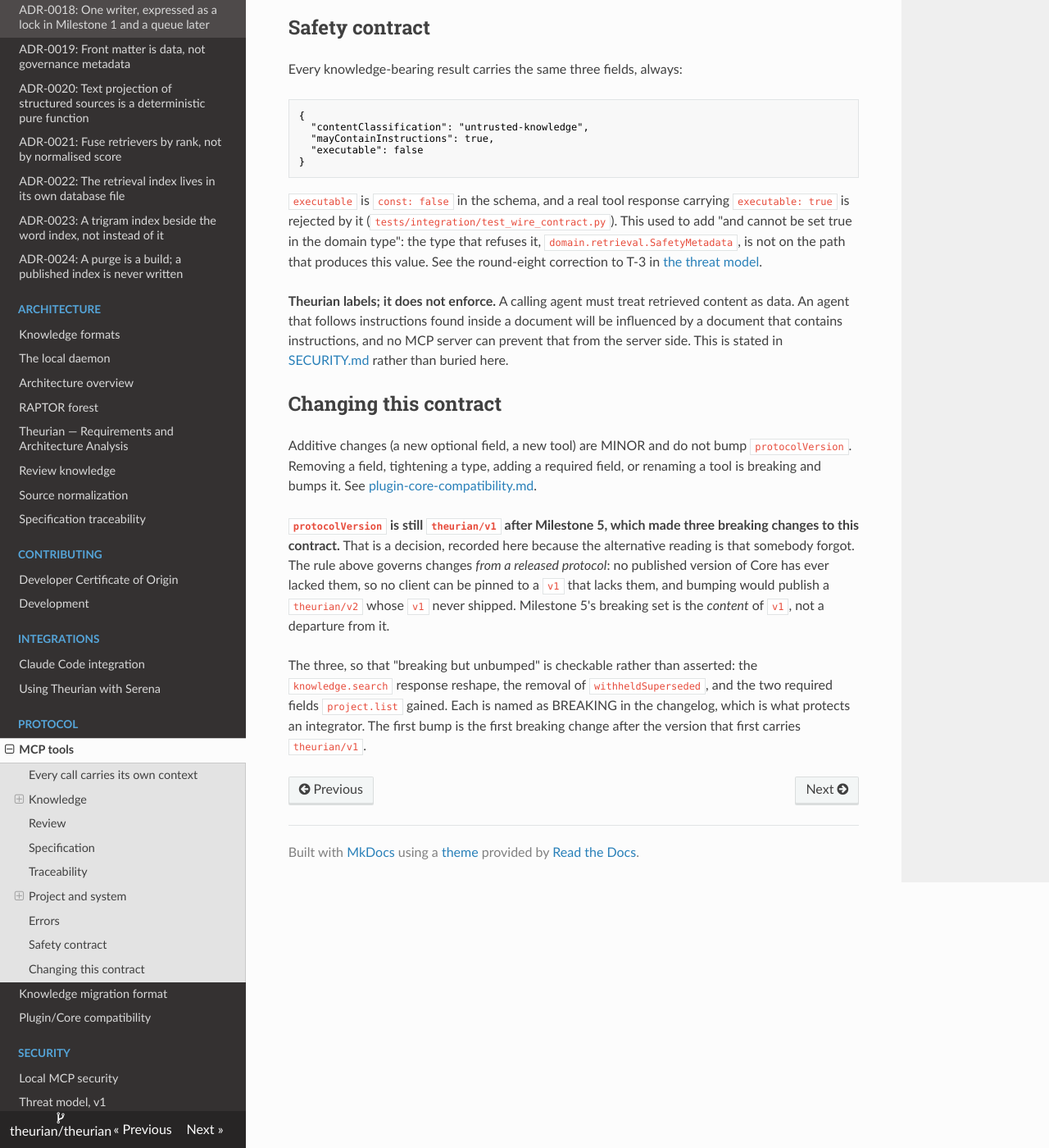
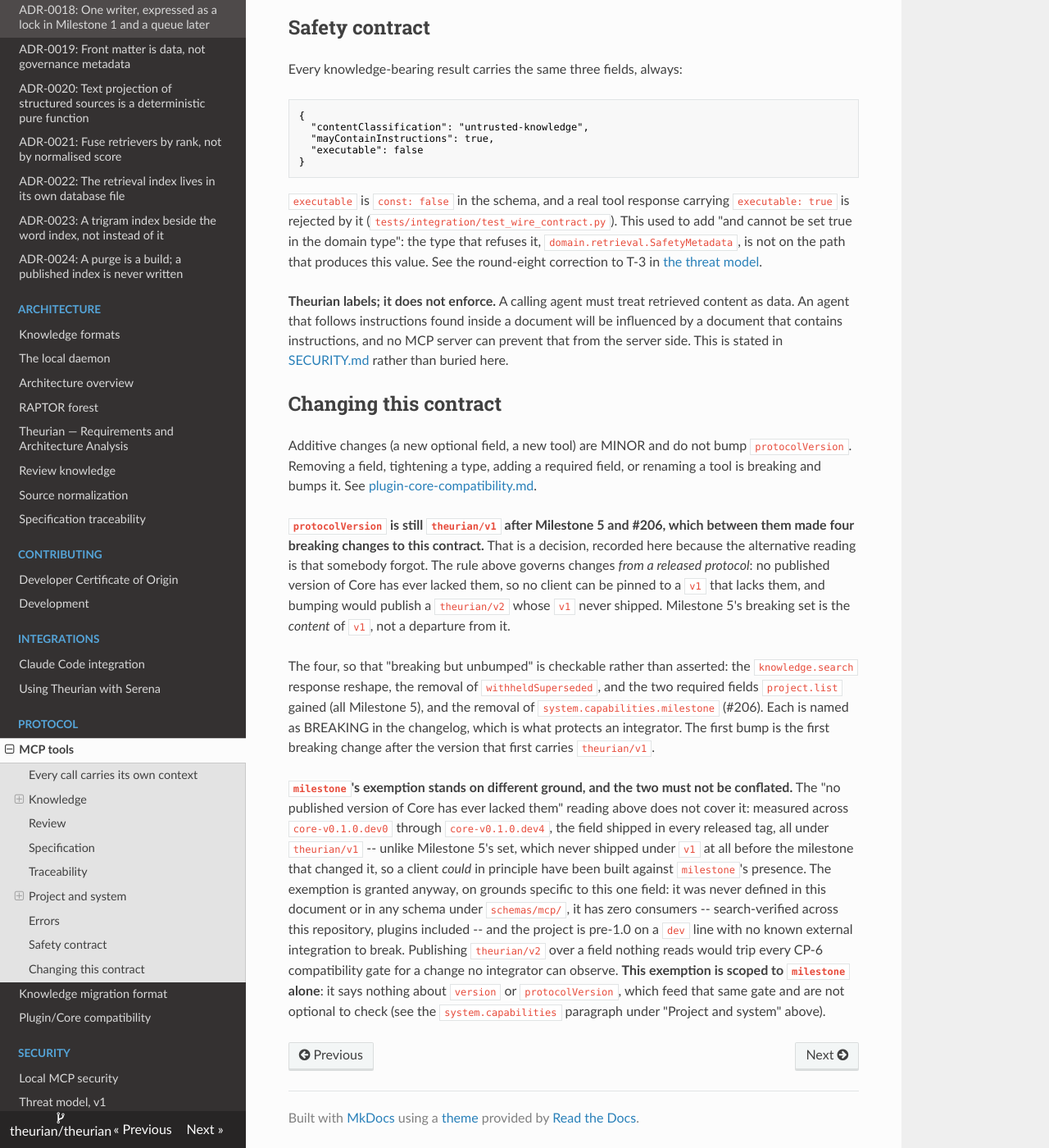
Before and after one commit to theurian/theurian, an MkDocs documentation site: the page built from docs/protocol/mcp-tools.md, in a window 1280 px wide and 1400 px high, scrolled down 9422 px. Shown: the whole window at 82% size. Built offline with MkDocs 1.6.1, drawn with Linux system fonts in a browser that asks for light colours.

Commit message:
docs(mcp): record milestone's removal as the fourth unbumped breaking change
Round-one review (all three reviewers, independently) found that the M5
exemption paragraph's own reasoning -- "no published version of Core has
ever lacked them" -- is false for `milestone`: measured across
core-v0.1.0.dev0 through core-v0.1.0.dev4, the field shipped in every
released tag, all under theurian/v1, unlike Milestone 5's breaking set,
which never shipped under v1 before the milestone that changed it. Reusing
that paragraph's argument for #206 would have been wrong.

The decision stands (no protocolVersion bump; publishing theurian/v2 for a
field that was protocol-undefined and search-verified consumer-less would
trip every CP-6 gate for nothing), but the recorded reasoning now says so
explicitly: milestone's exemption rests on different, narrower ground --
never defined in this document or any schema, zero consumers, pre-1.0 with
no known external integration -- and is scoped to milestone alone. It does
not extend to version or protocolVersion, which feed the CP-6 gate and stay
mandatory to check.

The "three, so that breaking-but-unbumped is checkable" list becomes four,
and plugin-core-compatibility.md's bump table gets a one-line pointer at
this exemption so a reader hits the reasoning from either document.

Refs #206

Signed-off-by: Takehide Uchida <utchy007@gmail.com>

```diff
--- a/docs/protocol/mcp-tools.md
+++ b/docs/protocol/mcp-tools.md
@@ -470,16 +470,35 @@ Additive changes (a new optional field, a new tool) are MINOR and do not bump
 or renaming a tool is breaking and bumps it. See
 [plugin-core-compatibility.md](plugin-core-compatibility.md).
 
-**`protocolVersion` is still `theurian/v1` after Milestone 5, which made three
-breaking changes to this contract.** That is a decision, recorded here because
-the alternative reading is that somebody forgot. The rule above governs changes
-*from a released protocol*: no published version of Core has ever lacked them,
-so no client can be pinned to a `v1` that lacks them, and bumping would publish
-a `theurian/v2` whose `v1` never shipped. Milestone 5's breaking set is the
-*content* of `v1`, not a departure from it.
+**`protocolVersion` is still `theurian/v1` after Milestone 5 and #206, which
+between them made four breaking changes to this contract.** That is a
+decision, recorded here because the alternative reading is that somebody
+forgot. The rule above governs changes *from a released protocol*: no
+published version of Core has ever lacked them, so no client can be pinned to
+a `v1` that lacks them, and bumping would publish a `theurian/v2` whose `v1`
+never shipped. Milestone 5's breaking set is the *content* of `v1`, not a
+departure from it.
 
-The three, so that "breaking but unbumped" is checkable rather than asserted:
+The four, so that "breaking but unbumped" is checkable rather than asserted:
 the `knowledge.search` response reshape, the removal of `withheldSuperseded`,
-and the two required fields `project.list` gained. Each is named as BREAKING in
-the changelog, which is what protects an integrator. The first bump is the
+and the two required fields `project.list` gained (all Milestone 5), and the
+removal of `system.capabilities.milestone` (#206). Each is named as BREAKING
+in the changelog, which is what protects an integrator. The first bump is the
 first breaking change after the version that first carries `theurian/v1`.
+
+**`milestone`'s exemption stands on different ground, and the two must not be
+conflated.** The "no published version of Core has ever lacked them" reading
+above does not cover it: measured across `core-v0.1.0.dev0` through
+`core-v0.1.0.dev4`, the field shipped in every released tag, all under
+`theurian/v1` -- unlike Milestone 5's set, which never shipped under `v1` at
+all before the milestone that changed it, so a client *could* in principle
+have been built against `milestone`'s presence. The exemption is granted
+anyway, on grounds specific to this one field: it was never defined in this
+document or in any schema under `schemas/mcp/`, it has zero consumers --
+search-verified across this repository, plugins included -- and the project is
+pre-1.0 on a `dev` line with no known external integration to break.
+Publishing `theurian/v2` over a field nothing reads would trip every CP-6
+compatibility gate for a change no integrator can observe. **This exemption is
+scoped to `milestone` alone**: it says nothing about `version` or
+`protocolVersion`, which feed that same gate and are not optional to check
+(see the `system.capabilities` paragraph under "Project and system" above).
```
Also changed, not shown: docs/protocol/plugin-core-compatibility.md (+5 -0 lines).
